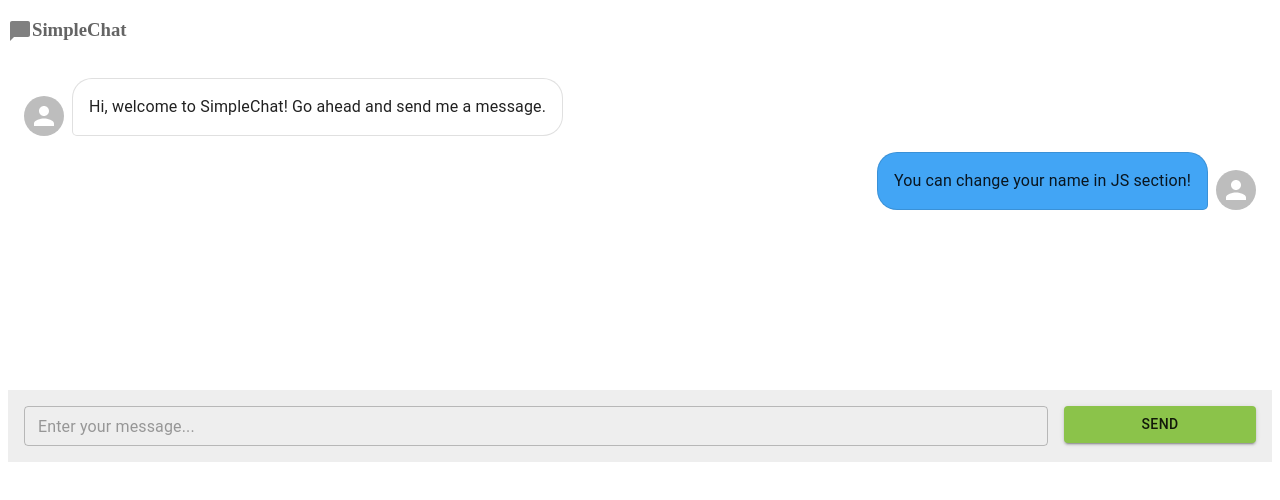
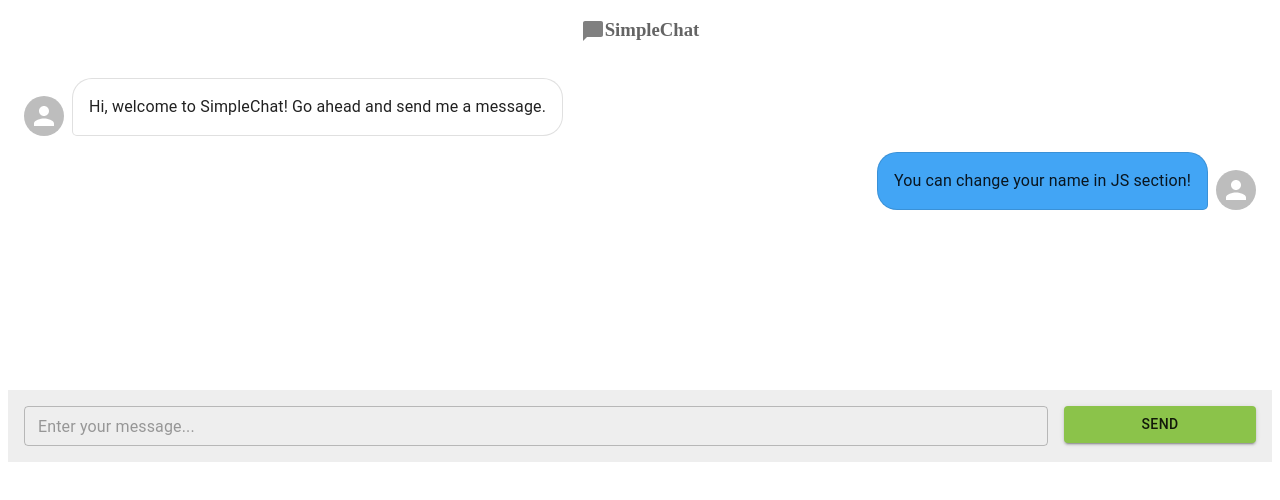
Before and after one commit to xXproZz/SimpleChat, a React (Create React App) app: page / in a window 1280 px wide. Shown: the top 500 px of the page. Built offline with nearby package versions, Linux system fonts and the light colour scheme.

Commit message:
Update App.css

```diff
--- a/src/App.css
+++ b/src/App.css
@@ -5,16 +5,20 @@
 
 .App-Icon {
   display: inline;
-  flex-direction: row;
-  align-items: center;
+
   color: gray;
-  justify-content: baseline;
+  vertical-align: middle;
+}
+
+.App-IconSettings {
+  color: gray;
+  vertical-align: middle;
   vertical-align: middle;
 }
 
 h3 {
   color: rgb(100, 100, 100);
-  text-align: left;
+  text-align: center;
   border: 'text-primary';
   width: '5rem';
   height: '5rem';
```
